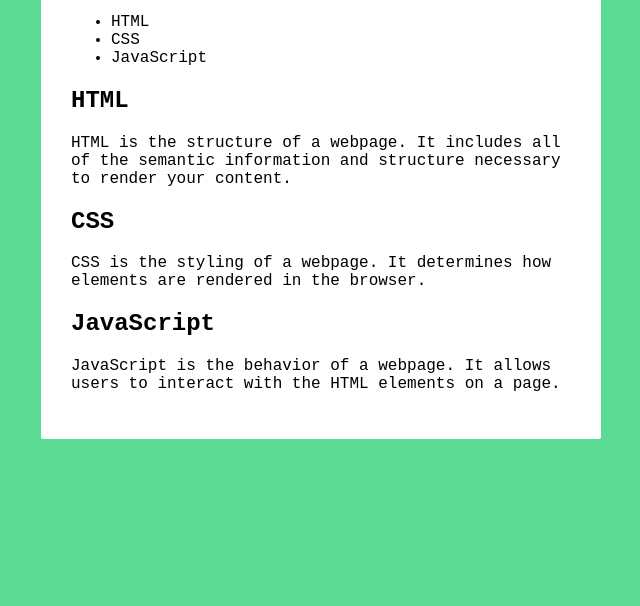
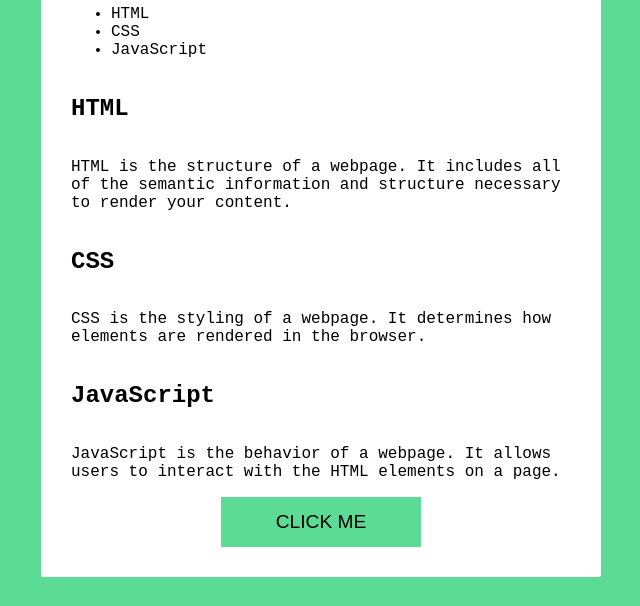
Before and after one commit to emmabostian/web-development-for-beginners, a plain HTML site: page index.html in a window 1280 px wide. Shown: the part 194-800 px from the top of the page, without its empty margins (319-959 px from the left). Drawn offline with Linux system fonts and the light colour scheme.

Commit message:
Adding JS

```diff
--- a/index.html
+++ b/index.html
@@ -25,6 +25,9 @@
 
         <h2>JavaScript</h2>
         <p>JavaScript is the behavior of a webpage. It allows users to interact with the HTML elements on a page.</p>
+
+        <button id="click-me">Click me</button>
     </section>
+    <script src="./index.js"></script>
 </body>
 </html>
--- /dev/null
+++ b/index.js
@@ -0,0 +1,4 @@
+const button = document.querySelector('#click-me');
+button.addEventListener('click', () => {
+    alert("You clicked!");
+});
--- a/styles.css
+++ b/styles.css
@@ -11,5 +11,19 @@ section {
     width: 500px;
     padding: 30px;
     border-radius: 2px;
-    margin-top: 50px;
+    margin-top: 10px;
+    display: flex;
+    flex-direction: column;
 }
+
+button {
+    background: #5cdb95;
+    width: 200px;
+    height: 50px;
+    border: none;
+    font-size: 1.2em;
+    text-transform: uppercase;
+    font-weight: 400;
+    cursor: pointer;
+    align-self: center;
+}
```
